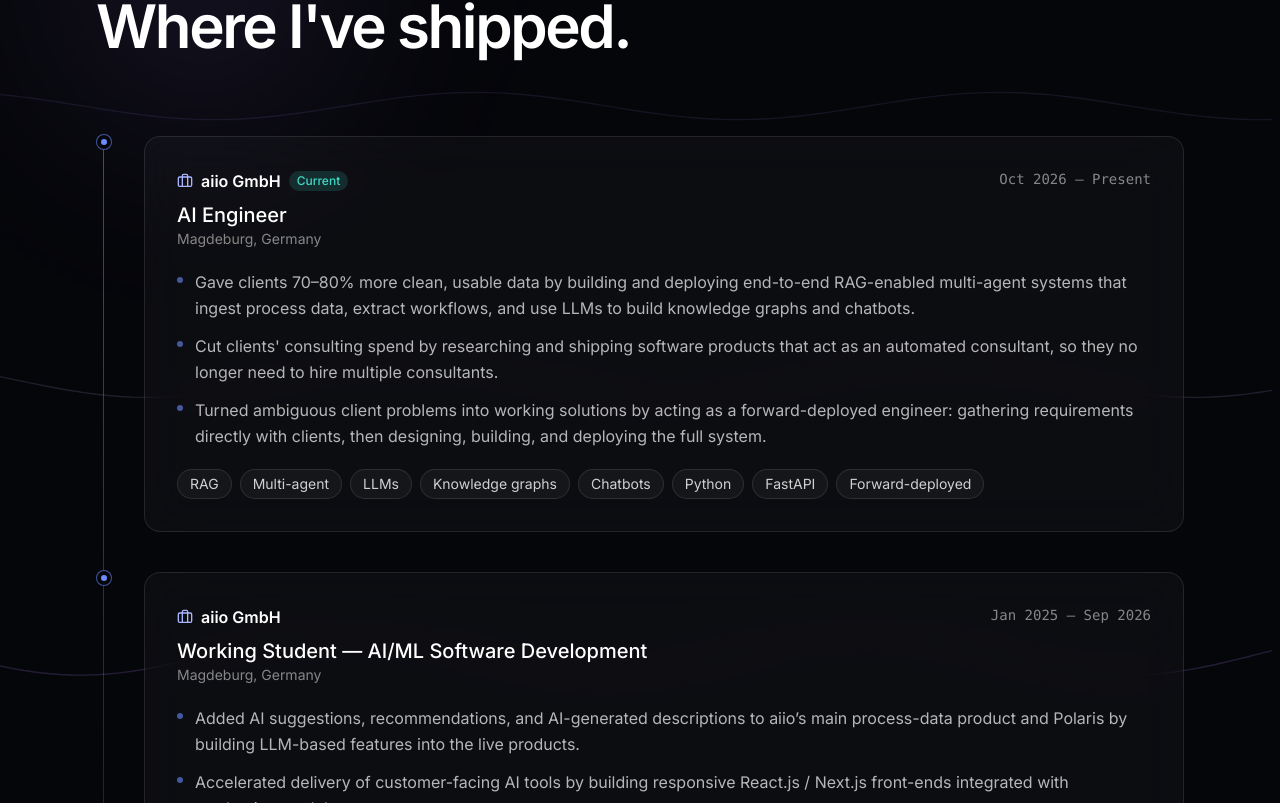
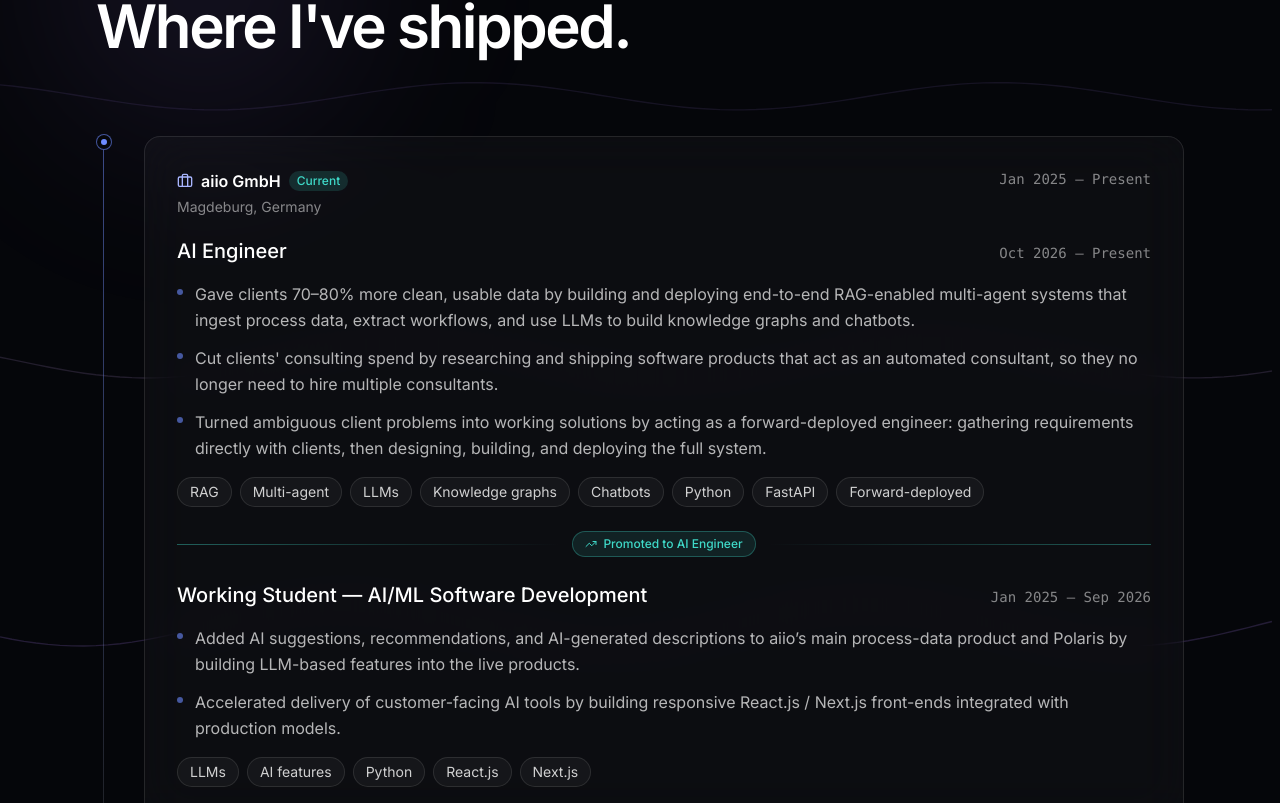
Before and after one commit to sandipanseal/sandipanseal.github.io, a React (Vite) app: page / in a window 1280 px wide. Shown: the part 3637-4440 px from the top of the page. Built offline with nearby package versions, Linux system fonts and the light colour scheme; no server answers.

Commit message:
feat: enhance Experience component to group roles by company and display promotions

```diff
--- a/src/components/sections/Experience.tsx
+++ b/src/components/sections/Experience.tsx
@@ -1,8 +1,25 @@
-import { Briefcase } from "lucide-react";
+import { Briefcase, TrendingUp } from "lucide-react";
 import SectionHeading from "../ui/SectionHeading";
 import Reveal from "../ui/Reveal";
 import SectionFX from "../ui/SectionFX";
 import { experience } from "../../data/profile";
+
+type Job = (typeof experience)[number];
+
+// Consecutive roles at the same company share one card (newest role first), so a
+// promotion reads as one career step instead of two separate jobs.
+const groups = experience.reduce<Job[][]>((acc, job) => {
+  const last = acc[acc.length - 1];
+  if (last && last[0].company === job.company) last.push(job);
+  else acc.push([job]);
+  return acc;
+}, []);
+
+/** "Oct 2026 – Present" + "Jan 2025 – Sep 2026" -> "Jan 2025 – Present" */
+function spanOf(roles: Job[]) {
+  const [newest, oldest] = [roles[0], roles[roles.length - 1]];
+  return `${oldest.period.split(" – ")[0]} – ${newest.period.split(" – ")[1]}`;
+}
 
 export default function Experience() {
   return (
@@ -16,8 +33,10 @@
         <div className="absolute left-[7px] top-2 hidden h-full w-px bg-gradient-to-b from-accent/50 via-white/10 to-transparent md:block" />
 
         <div className="space-y-10">
-          {experience.map((job, i) => (
-            <Reveal key={job.company} variant="left" delay={i * 0.1}>
+          {groups.map((roles, i) => {
+            const promoted = roles.length > 1;
+            return (
+              <Reveal key={roles[0].company} variant="left" delay={i * 0.1}>
                 <div className="md:pl-12">
                   {/* Node */}
                   <span className="absolute left-0 hidden h-4 w-4 -translate-y-0.5 items-center justify-center rounded-full border border-accent/60 bg-ink-900 md:flex">
@@ -29,29 +48,47 @@
                       <div>
                         <div className="flex items-center gap-2 text-accent-soft">
                           <Briefcase size={16} />
-                        <span className="font-semibold text-white">{job.company}</span>
-                        {job.current && (
+                          <span className="font-semibold text-white">{roles[0].company}</span>
+                          {roles.some((r) => r.current) && (
                             <span className="rounded-full bg-teal/15 px-2 py-0.5 text-xs font-medium text-teal">
                               Current
                             </span>
                           )}
                         </div>
-                      <h3 className="mt-2 text-xl font-medium text-white">{job.role}</h3>
-                      <p className="text-sm text-white/50">{job.location}</p>
+                        <p className="mt-1 text-sm text-white/50">{roles[0].location}</p>
                       </div>
-                    <span className="shrink-0 font-mono text-sm text-white/50">{job.period}</span>
+                      <span className="shrink-0 font-mono text-sm text-white/50">
+                        {promoted ? spanOf(roles) : roles[0].period}
+                      </span>
                     </div>
 
-                  <ul className="mt-5 space-y-3">
-                    {job.points.map((p, idx) => (
-                      <li key={idx} className="flex gap-3 text-white/70">
+                    <div className="mt-5 space-y-6">
+                      {roles.map((job, idx) => (
+                        <div key={job.role}>
+                          {idx > 0 && (
+                            <div className="mb-6 flex items-center gap-3 text-xs font-medium text-teal">
+                              <span className="h-px flex-1 bg-gradient-to-r from-teal/40 to-transparent" />
+                              <span className="inline-flex items-center gap-1.5 rounded-full border border-teal/30 bg-teal/10 px-3 py-1">
+                                <TrendingUp size={12} /> Promoted to {roles[idx - 1].role}
+                              </span>
+                              <span className="h-px flex-1 bg-gradient-to-l from-teal/40 to-transparent" />
+                            </div>
+                          )}
+                          <div className="flex flex-col justify-between gap-1 md:flex-row md:items-baseline">
+                            <h3 className="text-xl font-medium text-white">{job.role}</h3>
+                            {promoted && <span className="font-mono text-sm text-white/50">{job.period}</span>}
+                          </div>
+
+                          <ul className="mt-4 space-y-3">
+                            {job.points.map((p, k) => (
+                              <li key={k} className="flex gap-3 text-white/70">
                                 <span className="mt-2 h-1.5 w-1.5 shrink-0 rounded-full bg-accent/60" />
                                 <span className="leading-relaxed">{p}</span>
                               </li>
                             ))}
                           </ul>
 
-                  <div className="mt-5 flex flex-wrap gap-2">
+                          <div className="mt-4 flex flex-wrap gap-2">
                             {job.tags.map((t) => (
                               <span key={t} className="chip">
                                 {t}
@@ -59,9 +96,13 @@
                             ))}
                           </div>
                         </div>
+                      ))}
+                    </div>
+                  </div>
                 </div>
               </Reveal>
-          ))}
+            );
+          })}
         </div>
       </div>
       </div>
```
Lines whose indentation alone changed are shown as unchanged.
